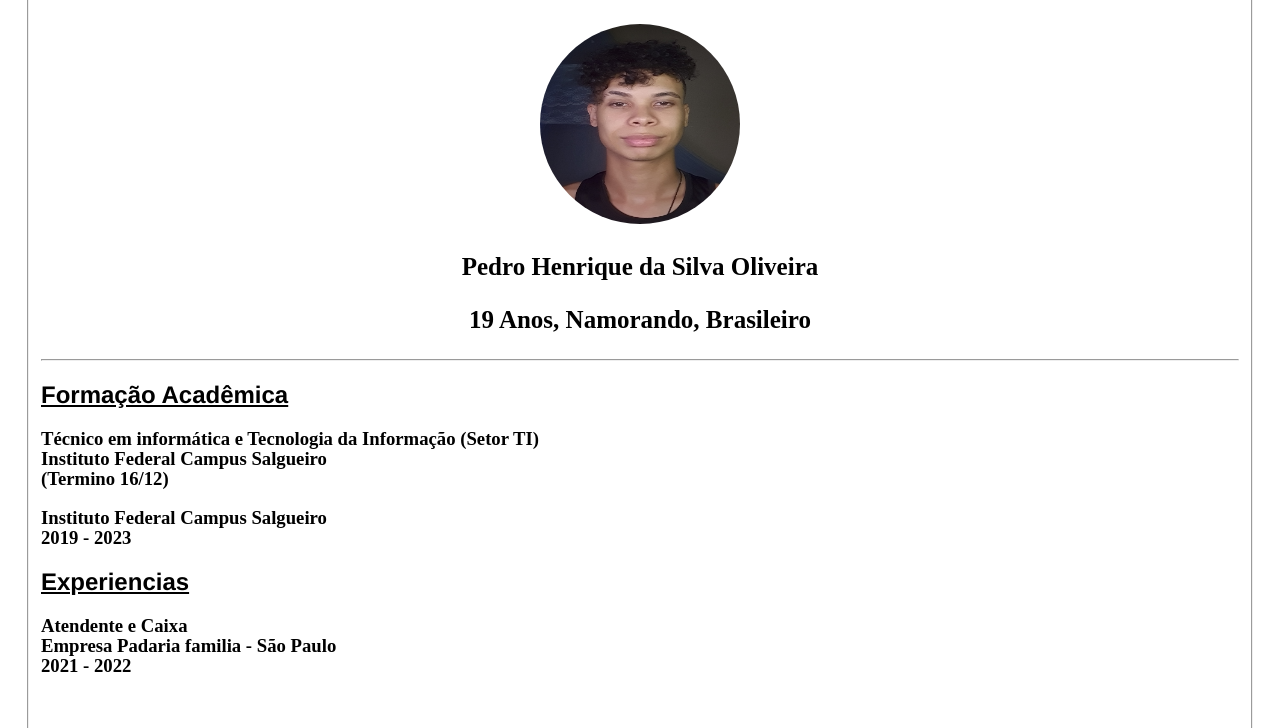
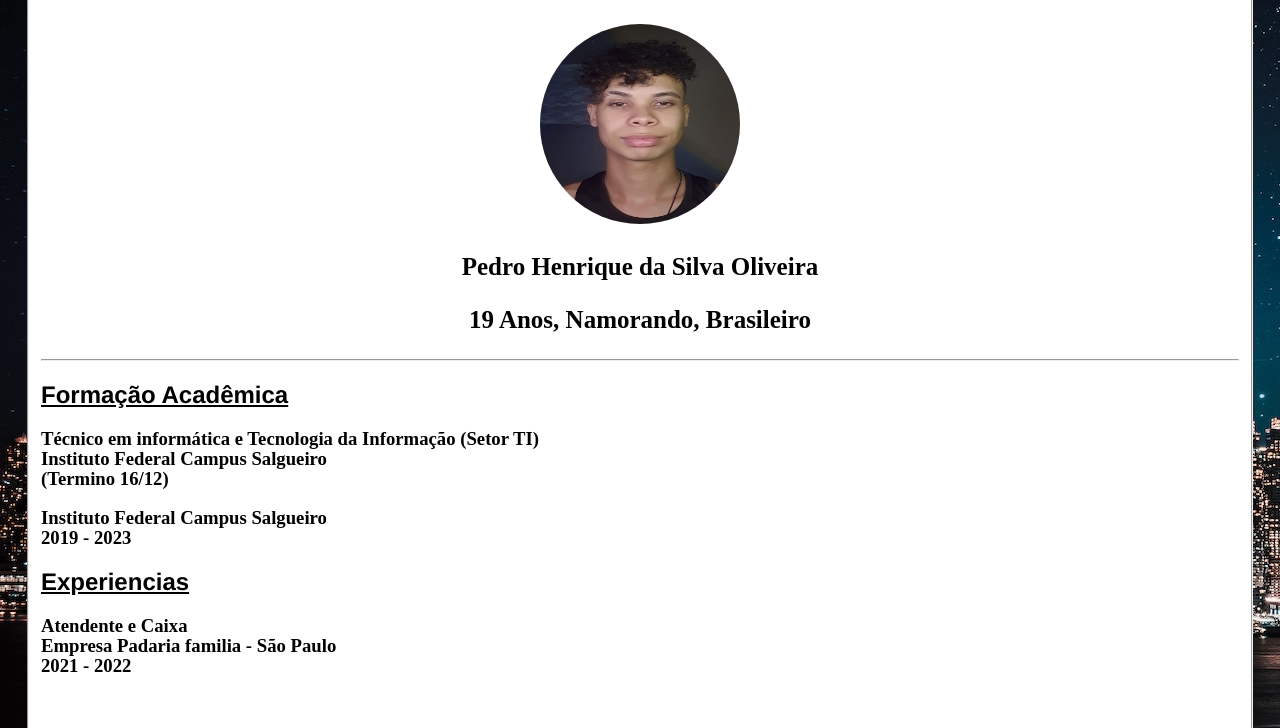
Before and after one commit to ppedrogamess/Meu-Curriculo, a plain HTML site: page Index.html in a window 1280 px wide. Shown: the part 89-817 px from the top of the page. Drawn offline with Linux system fonts and the light colour scheme.

Commit message:
stylecurriculo.css

```diff
--- a/stylecurriculo.css
+++ b/stylecurriculo.css
@@ -60,7 +60,7 @@ div.icone{
 }
 
 body{
-    background: url(Backgroundcurriculo.jpg);
+    background: url(Imagens/Backgroundcurriculo.jpg);
 }
 fieldset {
     background-color: rgb(255, 255, 255);
```
